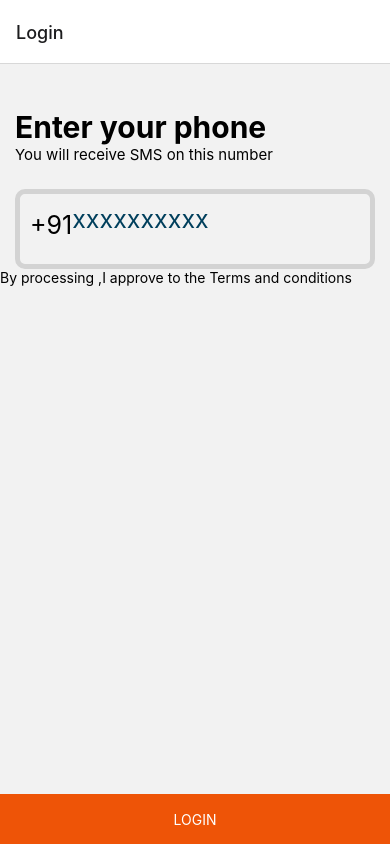
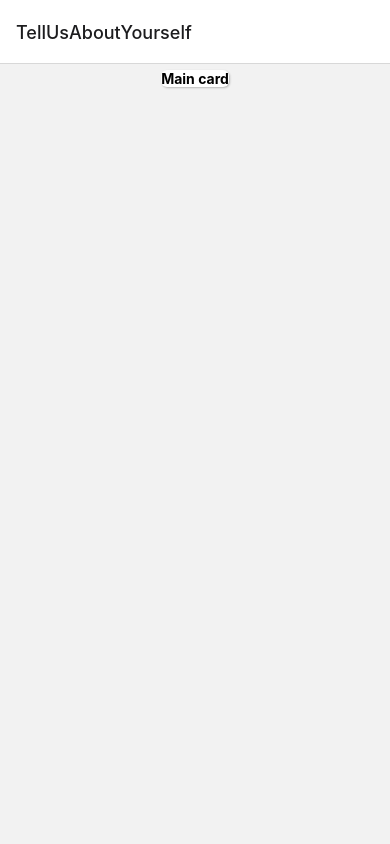
Before and after one commit to saracasticshailz/myCourierApp, a React Native app: screen /TellUsAboutYourself in a window 390 px wide. Built offline with nearby package versions, Linux system fonts and the light colour scheme.

Commit message:
tellus/minicard/validation pending

```diff
--- a/App.js
+++ b/App.js
@@ -23,6 +23,7 @@ import OTP from './src/Components/Login/OTP';
 import Dashboard from './src/Components/Dashboard/Dashboard';
 import SetPassword from './src/Components/Login/SetPassword'
 import ViewMap from './src/Components/Map/ViewMap';
+import TellUsAboutYourself from './src/Components/Login/TellUsAboutYourself'
 
 const Stack= createNativeStackNavigator();
 
@@ -34,12 +35,14 @@ export default class App extends React.Component {
       //   <LoginScreen/>
       //   </View>
       <NavigationContainer>
-        <Stack.Navigator initialRouteName='Login'>
+        <Stack.Navigator initialRouteName='TellUsAboutYourself'>
           <Stack.Screen name='Login' component={LoginScreen}></Stack.Screen>
           <Stack.Screen name='OTP' component={OTP}></Stack.Screen>
           <Stack.Screen name='Dashboard' component={Dashboard}></Stack.Screen>
           <Stack.Screen name='SetPassword' component={SetPassword}></Stack.Screen>
           <Stack.Screen name='ViewMap' component={ViewMap}></Stack.Screen>
+          <Stack.Screen name='TellUsAboutYourself' component={TellUsAboutYourself}></Stack.Screen>
+
         </Stack.Navigator>
       </NavigationContainer>
     )
--- /dev/null
+++ b/src/Components/Layouts/MiniCard.js
@@ -0,0 +1,52 @@
+import React, { useState } from 'react';
+import { StyleSheet, View,Image ,Text} from 'react-native';
+
+export default function MiniCard(props) {
+//  const imageURI=[ image,setImageURI]=useState(props.dataArray.imageuri);
+  console.log('props : ',props);
+  return (
+
+    <View style={styles.card}>
+      <View style={styles.cardHeader}>
+       <Text style={styles.mainText}>{ props.data }</Text>
+      </View>
+
+
+    </View>
+  );
+}
+
+const styles = StyleSheet.create({
+  mainText:{
+fontWeight:'bold',
+color:'#000000'
+  },
+  cardHeader:{
+alignItems:'center',
+justifyContent:'space-between',
+flexDirection:'row',//to set flex horizontally
+
+  },
+  card: {
+    borderRadius: 6,
+    elevation: 3,
+    backgroundColor: '#fff',
+    shadowOffset: { width: 1, height: 1 },
+    shadowColor: '#333',
+    shadowOpacity: 0.3,
+    shadowRadius: 2,
+    marginHorizontal: 4,
+    marginVertical: 6,
+    margin:2
+  },
+  cardContent: {
+    marginHorizontal: 18,
+    marginVertical: 10,
+    margin:5
+  },
+  iconStyle:{
+width:30,
+height:30,
+margin:5
+  }
+});
--- a/src/Components/Login/LoginScreen.js
+++ b/src/Components/Login/LoginScreen.js
@@ -3,8 +3,8 @@ import { StyleSheet, Text, View, TextInput, TouchableOpacity } from 'react-nativ
 
 export default class LoginScreen extends React.Component {
   state={
-    email:"",
-    password:""
+    mobileNo:"",
+
   }
   render(){
     return (
@@ -15,7 +15,7 @@ export default class LoginScreen extends React.Component {
     </View>
 
         <View style={styles.inputView}>
-            <Text style={{ fontSize:25 ,marginTop:6}}>+91</Text>
+            <Text style={{ fontSize:25 ,marginTop:6 ,color:'#000000'}}>+91</Text>
           <TextInput
           style={styles.inputText}
             placeholder="xxxxxxxxxx"
@@ -24,11 +24,11 @@ export default class LoginScreen extends React.Component {
             multiline
             keyboardType='number-pad'
             maxLength={10}
-            onChangeText={text => this.setState({email:text})}/>
+            onChangeText={text => this.setState({mobileNo:text})}/>
         </View>
-        <Text styles={{marginTop:1}}>By processing ,I approve to the Terms and conditions</Text>
+        <Text style={styles.smallHeader}>By processing ,I approve to the Terms and conditions</Text>
        <TouchableOpacity style={styles.bottomView}  onPress={() => this.props.navigation.navigate('OTP',{
-         mobNO:this.state.email
+         mobNO:this.state.mobileNo
        })}>
           <Text style={styles.loginText}>LOGIN</Text>
         </TouchableOpacity>
@@ -43,7 +43,7 @@ export default class LoginScreen extends React.Component {
 
 const styles = StyleSheet.create({
     mainView:{
-flex:1,
+    flex:1,
     },
 
   container: {
@@ -64,6 +64,7 @@ marginTop:25
   },
   smallHeader:{
     fontSize:15,
+    color:'#000000'
 
   },
   mainHeader:{
--- a/src/Components/Login/OTP.js
+++ b/src/Components/Login/OTP.js
@@ -5,7 +5,17 @@ export default class OTP extends React.Component {
 
 
   state={
-    mobNO:this.props.route.params.mobNO
+    mobNO:this.props.route.params.mobNO,
+    myOTP:'',
+    isEntered:false
+  }
+
+  handleOTPClick=()=>{
+    this.setState({isEntered:true});
+    if(this.state.isEntered){
+      this.props.navigation.navigate('SetPassword');
+    }
+
   }
   render(){
    // this.setState({mobNO:this.props.route.params.mobNO})
@@ -27,18 +37,15 @@ export default class OTP extends React.Component {
             multiline
             keyboardType='number-pad'
             maxLength={10}
-            onChangeText={text => this.setState({email:text})}/>
+            onChangeText={text => this.setState({myOTP:text})}/>
         </View>
        <TouchableOpacity style={styles.bottomView} onPress={
-         alert('myalert')
 
-        //  if(as==1){
-        //   this.props.navigation.navigate('SetPassword');
-        //  }
+        this.handleOTPClick
 
 
          }>
-          <Text style={styles.loginText}>LOGIN</Text>
+          <Text  style={styles.loginText}>LOGIN</Text>
         </TouchableOpacity>
 
 
@@ -72,7 +79,7 @@ marginTop:25
   },
   smallHeader:{
     fontSize:15,
-
+ color:'#000000'
   },
   mainHeader:{
     fontWeight:"bold",
--- a/src/Components/Login/SetPassword.js
+++ b/src/Components/Login/SetPassword.js
@@ -5,7 +5,8 @@ import PasswordInputText from 'react-native-hide-show-password-input';
 
 export default class SetPassword extends React.Component {
   state = {
-    password: ""
+    password: "",
+    isPasswordEntered:false
   }
   render() {
     return (
@@ -25,10 +26,10 @@ export default class SetPassword extends React.Component {
             multiline
             maxLength={10}
             secureTextEntry={true}
-            onChangeText={text => this.setState({ email: text })} />
+            onChangeText={text => this.setState({ password: text })} />
         </View>
-        <TouchableOpacity style={styles.bottomView} onPress={() => this.props.navigation.navigate('OTP', {
-          mobNO: this.state.email
+        <TouchableOpacity style={styles.bottomView} onPress={() => this.props.navigation.navigate('Dashboard', {
+          mobNO: this.state.password
         })}>
           <Text style={styles.loginText}>Submit</Text>
         </TouchableOpacity>
--- /dev/null
+++ b/src/Components/Login/TellUsAboutYourself.js
@@ -0,0 +1,101 @@
+
+
+import * as React from 'react';
+import { View, Text, FlatList, ScrollView, StyleSheet, TouchableOpacity, TextInput } from 'react-native';
+import MiniCard from '../Layouts/MiniCard';
+
+
+
+export default function TellUsAboutYourself() {
+  const dataArray = [{
+    cardTitle: 'Deliver Now',
+   _id:'C001'
+  },
+  {
+    cardTitle: 'Schedule',
+    fromCost: 20,
+    process_id: '002',
+    imageuri: require('../../assets/time.png')
+  }, {
+    cardTitle: '4-hour Interval',
+    fromCost: 60,
+    process_id: '003',
+    imageuri: require('../../assets/interval.png')
+  }];
+
+  const [myArray, setdataArray] = React.useState(dataArray);
+
+  //setdataArray([...myArray,dataArray]);
+
+  return (
+
+    <View style={{ alignItems: 'center', justifyContent: 'center' }}>
+      {/* <Text>Dashboard Screen</Text> */}
+      <ScrollView
+        scrollEnabled={true}>
+
+            <MiniCard data='Main card'></MiniCard>
+        {/* <FlatList
+          // style={{flex:1}}
+          horizontal
+          data={myArray}
+          renderItem={(item) => {
+            return (
+              <Card dataArray={item.item}></Card>)
+          }
+          }
+          keyExtractor={item => item.process_id}
+          contentContainerStyle={{
+            flexGrow: 1,
+          }}
+        />
+
+        <Text>We will assign the nearest courier to pick-up and deliver as soon as possible</Text> */}
+      </ScrollView>
+
+
+
+
+
+
+
+
+    </View>
+  );
+}
+
+const Styles = StyleSheet.create({
+  buttonStyle: {
+    width: '50%',
+    marginTop: 12,
+    backgroundColor: "#d3d3d3",
+    padding: 15,
+    borderRadius: 50,
+    // marginRight:5,
+    // marginLeft:15
+    justifyContent: "space-between",
+    textAlign: 'center',
+    alignContent: 'space-between',
+    alignItems: 'center'
+  },
+  btnText: {
+    color: "#000000",
+    fontSize: 16,
+    justifyContent: "space-between",
+    textAlign: "center",
+  },
+  textStyle: {
+    fontSize: 16
+  },
+  btn: {
+    alignSelf: 'stretch',
+    backgroundColor: '#01c853',
+    padding: 10,
+    margin: 10,
+    marginLeft: 100,
+    marginRight: 100,
+    alignItems: 'center',
+  }
+
+
+});
```
Also changed, not shown: 1 other file (tests, documents, lock files or other folders).
